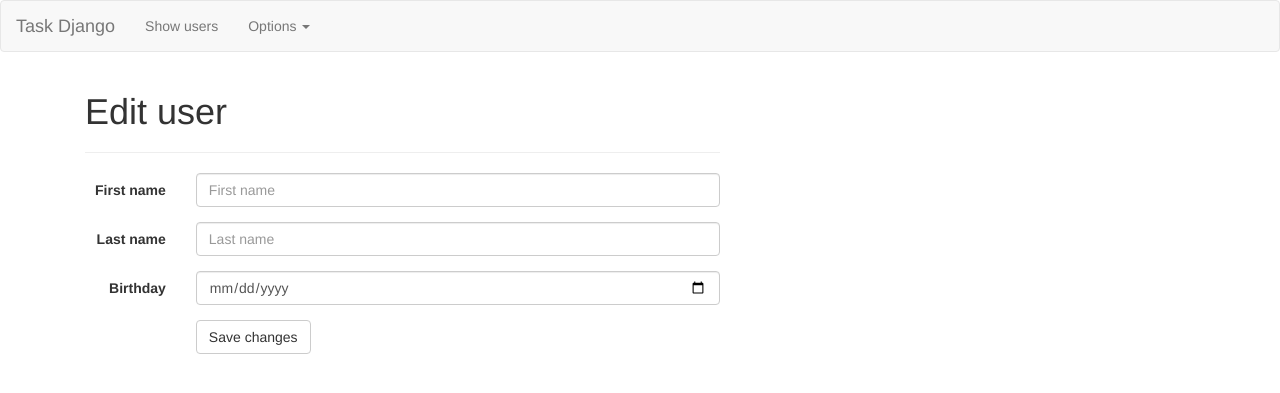
After one commit to itsMichael/zadanie_django, a Django app: template users_base/templates/edit.html in a window 1280 px wide. The commit adds this page. Shown: the top 393 px of the page. Run offline with Django 3.2, Linux system fonts and the light colour scheme; the template is opened without the code that fills it: values that come from a table or form of the project are taken from there, others are empty; parts of the project's set-up code (start-up, migrations or seed data) failed here and were passed over; some libraries are stand-ins or nearby versions.

Commit message:
editing user values

```diff
--- a/users_base/templates/base.html
+++ b/users_base/templates/base.html
@@ -39,8 +39,6 @@
               <a href="#" class="dropdown-toggle" data-toggle="dropdown" role="button" aria-haspopup="true" aria-expanded="false">Options <span class="caret"></span></a>
               <ul class="dropdown-menu">
                 <li><a href="/add">Add user</a></li>
-                <li><a href="#">Edit user</a></li>
-                <li><a href="#">Remove user</a></li>
               </ul>
             </li>
           </ul>
--- /dev/null
+++ b/users_base/templates/edit.html
@@ -0,0 +1,36 @@
+{% extends "base.html" %}
+  {% block title %}- Edit user{% endblock %}
+  {% block content %}
+    <div class="container">
+      <div class="col-lg-7">
+        <h1>Edit user</h1>
+        <hr/>
+        <form method="post" class="form-horizontal">
+            {% csrf_token %}
+          <div class="form-group">
+            <label class="col-sm-2 control-label">First name</label>
+            <div class="col-sm-10">
+              {{form.first_name}}
+            </div>
+          </div>
+          <div class="form-group">
+            <label class="col-sm-2 control-label">Last name</label>
+            <div class="col-sm-10">
+              {{form.last_name}}
+            </div>
+          </div>
+          <div class="form-group">
+            <label class="col-sm-2 control-label">Birthday</label>
+            <div class="col-sm-10">
+              {{form.birthday}}
+            </div>
+          </div>
+          <div class="form-group">
+            <div class="col-sm-offset-2 col-sm-10">
+              <button type="submit" class="btn btn-default">Save changes</button>
+            </div>
+          </div>
+        </form>
+      </div>
+    </div>
+  {% endblock %}
--- a/users_base/templates/index.html
+++ b/users_base/templates/index.html
@@ -11,6 +11,7 @@
           <th>Last name</th>
           <th>Birthday</th>
           <th>BizzFuzz</th>
+          <th>Options</th>
         </tr>
           {% for object in data %}
           <tr>
@@ -18,6 +19,7 @@
             <td>{{object.last_name}}</td>
             <td>{{object.birthday}}</td>
             <td>{{object.random_number}}</td>
+            <td><a href="/remove?id={{object.id}}">Remove</a> | <a href="/edit?id={{object.id}}">Edit</a>
           </tr>
           {% endfor %}
       </table>
--- a/zadanie_django/urls.py
+++ b/zadanie_django/urls.py
@@ -3,4 +3,6 @@ from django.conf.urls import patterns, url
 urlpatterns = patterns('',
         url(r'^/?$', 'users_base.views.home'),
         url(r'^add$', 'users_base.views.add'),
+        url(r'^remove$', 'users_base.views.remove'),
+        url(r'^edit$', 'users_base.views.edit'),
 )
```
Also changed, not shown: users_base/views.py (+32 -1 lines), db.sqlite3, 3 other files.
